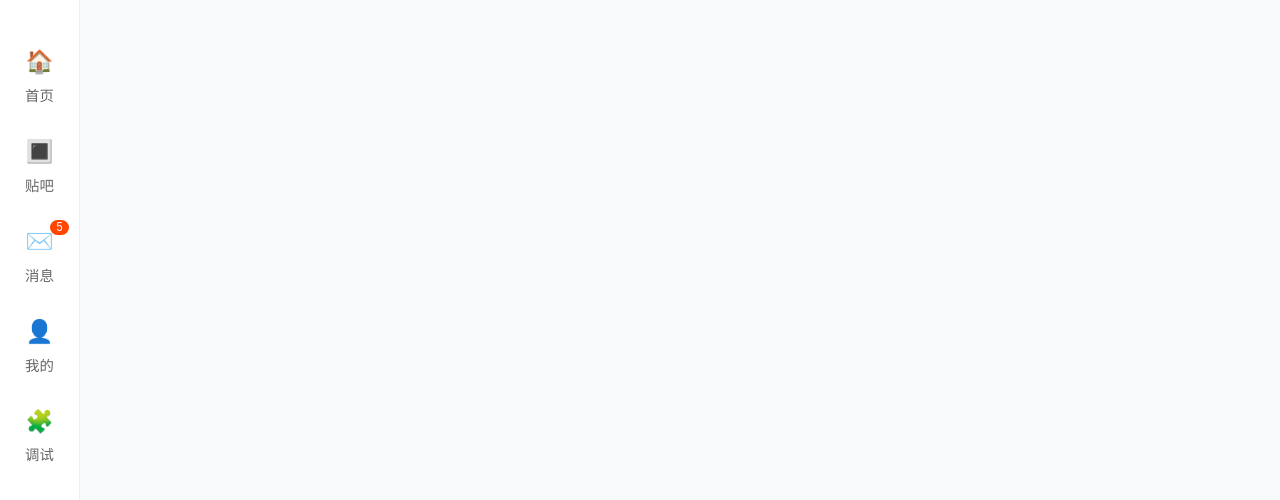
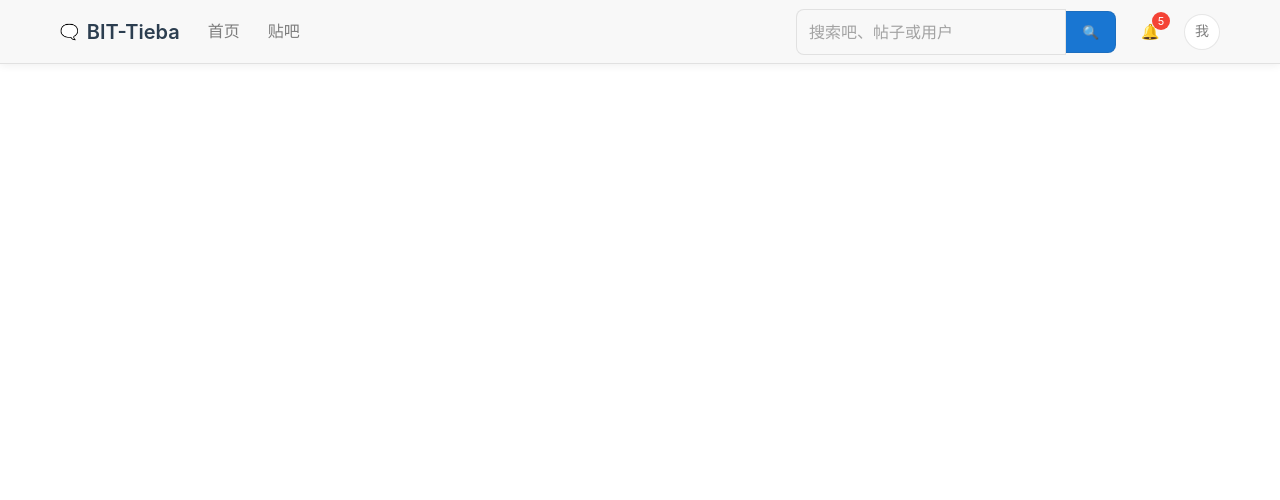
Before and after one commit to macmbc/bit-tieba, a Vue app: page /search in a window 1280 px wide. Shown: the top 500 px of the page. Built offline with nearby package versions, Linux system fonts and the light colour scheme; the HTML template or start-up script is replaced by a standard one.

Commit message:
feat: add header layout and search redesign

```diff
--- a/src/App.vue
+++ b/src/App.vue
@@ -1,22 +1,20 @@
 <template>
-  <div>
-    <!-- 如果用户未登录，显示登录/注册页面 -->
+  <div class="app-root">
     <router-view v-if="!userStore.isLoggedIn" />
-    <!-- 如果用户已登录，显示主布局 -->
-    <div class="app-container">
-      <Sidebar class="sidebar" />
-      <div class="main-content">
+    <div v-else class="app-shell">
+      <HeaderBar class="app-header" />
+      <main class="main-content">
         <router-view />
-      </div>
+      </main>
     </div>
   </div>
 </template>
 
 <script lang="ts" setup>
-import Sidebar from '@/components/SideBar.vue'
 import { onMounted } from 'vue'
 import { useUserStore } from '@/stores/user'
 import { useMessageStore } from '@/stores/user'
+import HeaderBar from '@/components/HeaderBar.vue'
 
 const userStore = useUserStore()
 const messageStore = useMessageStore()
@@ -30,30 +28,35 @@ onMounted(() => {
 </script>
 
 <style scoped>
-.app-container {
-  display: flex;
-  flex-direction: row;
-  width: 100vw;
-  height: 100vh;
-  margin: 0;
-  padding: 0;
-  box-sizing: border-box;
+.app-root {
+  min-height: 100vh;
+  background: var(--color-background);
 }
 
-.sidebar {
+.app-shell {
+  min-height: 100vh;
+  display: flex;
+  flex-direction: column;
+  background: var(--color-background);
+}
+
+.app-header {
   flex-shrink: 0;
-  color: #fff;
-  height: 100vh;
-  overflow-y: auto;
 }
 
 .main-content {
   flex: 1;
-  overflow-y: auto;
-  background-color: #f8f9fa;
-  height: 100vh;
+  width: 100%;
+  max-width: var(--layout-heart-width);
+  margin: 0 auto;
+  padding: calc(64px + var(--sp-5)) var(--sp-5) var(--sp-5);
   box-sizing: border-box;
-  padding: 0;
-  margin: 0;
+  background: var(--color-background);
+}
+
+@media (max-width: 768px) {
+  .main-content {
+    padding: calc(64px + var(--sp-4)) var(--sp-3) var(--sp-4);
+  }
 }
 </style>
--- a/src/assets/main.css
+++ b/src/assets/main.css
@@ -1,39 +1,31 @@
 @import './base.css';
 
 #app {
-  display: flex;
-  flex-direction: row;
-  width: 100vw;
-  height: 100vh;
-  max-width: none;
+  min-height: 100vh;
+  width: 100%;
   margin: 0;
   padding: 0;
   box-sizing: border-box;
+  background: var(--color-background);
+  color: var(--color-text-1);
 }
 
-a,
-.green {
+a {
+  color: var(--color-brand);
   text-decoration: none;
-  color: hsla(160, 100%, 37%, 1);
-  transition: 0.4s;
-  padding: 3px;
+  transition: color var(--ease-fast) ease, opacity var(--ease-fast) ease;
 }
 
-@media (hover: hover) {
-  a:hover {
-    background-color: hsla(160, 100%, 37%, 0.2);
-  }
+a:hover {
+  color: var(--color-brand-hover);
 }
 
-/* @media (min-width: 1024px) {
-  body {
-    display: flex;
-    place-items: center;
-  }
+input,
+button,
+textarea {
+  font-family: inherit;
+}
 
-  #app {
-    display: grid;
-    grid-template-columns: 1fr 1fr;
-    padding: 0 2rem;
-  }
-} */
+button {
+  cursor: pointer;
+}
--- /dev/null
+++ b/src/components/HeaderBar.vue
@@ -0,0 +1,180 @@
+<template>
+  <header class="header" role="banner">
+    <div class="header-inner">
+      <div class="left">
+        <router-link to="/home" class="logo" aria-label="返回首页">
+          🗨️ <span class="brand">BIT-Tieba</span>
+        </router-link>
+        <nav class="nav" aria-label="主导航">
+          <router-link to="/home" class="nav-link">首页</router-link>
+          <router-link to="/forums" class="nav-link">贴吧</router-link>
+        </nav>
+      </div>
+
+      <div class="right">
+        <div class="search-wrap">
+          <SearchBar />
+        </div>
+        <router-link to="/message" class="icon-btn" aria-label="消息">
+          <span class="icon" aria-hidden="true">🔔</span>
+          <span v-if="unreadCount" class="badge">{{ unreadText }}</span>
+        </router-link>
+        <router-link to="/me" class="avatar" aria-label="个人中心">
+          <span class="avatar-initials">我</span>
+        </router-link>
+      </div>
+    </div>
+  </header>
+</template>
+
+<script lang="ts" setup>
+import { computed } from 'vue'
+import { useMessageStore } from '@/stores/user'
+import SearchBar from '@/components/SearchBar.vue'
+
+const messageStore = useMessageStore()
+const unreadCount = computed(() => messageStore.unreadCount)
+const unreadText = computed(() => (unreadCount.value > 99 ? '99+' : unreadCount.value))
+</script>
+
+<style scoped>
+.header {
+  position: fixed;
+  top: 0;
+  left: 0;
+  right: 0;
+  height: 64px;
+  background: var(--color-card-bg);
+  border-bottom: 1px solid var(--color-border);
+  box-shadow: var(--shadow-sm);
+  z-index: 1000;
+  backdrop-filter: blur(8px);
+}
+
+.header-inner {
+  max-width: 1200px;
+  margin: 0 auto;
+  display: flex;
+  align-items: center;
+  justify-content: space-between;
+  height: 100%;
+  padding: 0 var(--sp-5);
+}
+
+.left {
+  display: flex;
+  align-items: center;
+  gap: var(--sp-6);
+}
+
+.logo {
+  display: inline-flex;
+  align-items: center;
+  gap: var(--sp-2);
+  color: var(--color-text-1);
+  text-decoration: none;
+  font-weight: var(--fw-bold);
+}
+
+.brand {
+  font-size: 1.25rem;
+  font-weight: var(--fw-bold);
+}
+
+.nav {
+  display: flex;
+  gap: var(--sp-5);
+}
+
+.nav-link {
+  color: var(--color-text-2);
+  text-decoration: none;
+  font-size: var(--fz-body);
+  padding: var(--sp-2) var(--sp-1);
+  border-radius: var(--radius-sm);
+  transition: color var(--ease-fast) ease, background-color var(--ease-fast) ease;
+}
+
+.nav-link:hover,
+.router-link-active.nav-link {
+  color: var(--color-brand);
+  background: color-mix(in srgb, var(--color-brand) 12%, transparent);
+}
+
+.right {
+  display: flex;
+  align-items: center;
+  gap: var(--sp-4);
+}
+
+.search-wrap :deep(.search-bar) {
+  margin: 0;
+  width: 320px;
+}
+
+.icon-btn {
+  position: relative;
+  display: inline-flex;
+  align-items: center;
+  justify-content: center;
+  width: 36px;
+  height: 36px;
+  border-radius: 50%;
+  text-decoration: none;
+  color: var(--color-text-1);
+  transition: background-color var(--ease-fast) ease;
+}
+
+.icon-btn:hover {
+  background: color-mix(in srgb, var(--color-brand) 12%, transparent);
+}
+
+.badge {
+  position: absolute;
+  top: -2px;
+  right: -2px;
+  min-width: 18px;
+  height: 18px;
+  padding: 0 4px;
+  border-radius: 9px;
+  background: var(--color-danger);
+  color: #fff;
+  font-size: 11px;
+  line-height: 18px;
+  text-align: center;
+}
+
+.avatar {
+  width: 36px;
+  height: 36px;
+  border-radius: 50%;
+  background: var(--color-background);
+  border: 1px solid var(--color-border);
+  display: inline-flex;
+  align-items: center;
+  justify-content: center;
+  color: var(--color-text-2);
+  text-decoration: none;
+  transition: box-shadow var(--ease-fast) ease;
+}
+
+.avatar:hover {
+  box-shadow: var(--shadow-sm);
+}
+
+.avatar-initials {
+  font-size: 14px;
+}
+
+@media (max-width: 768px) {
+  .header-inner {
+    padding: 0 var(--sp-3);
+  }
+  .nav {
+    display: none;
+  }
+  .search-wrap :deep(.search-bar) {
+    width: 220px;
+  }
+}
+</style>
--- a/src/components/SearchBar.vue
+++ b/src/components/SearchBar.vue
@@ -11,61 +11,75 @@
 </template>
 
 <script lang="ts" setup>
-import { ref } from 'vue';
-import { useRouter } from 'vue-router';
+import { ref } from 'vue'
+import { useRouter } from 'vue-router'
 
-const searchQuery = ref('');
-const router = useRouter();
+const searchQuery = ref('')
+const router = useRouter()
 
 const handleSearch = () => {
-  if (searchQuery.value.trim()) {
-    router.push(`/search?q=${searchQuery.value}`);
-  }
-};
+  const query = searchQuery.value.trim()
+  if (!query) return
+  router.push({ path: '/search', query: { q: query } })
+}
 </script>
 
 <style scoped>
 .search-bar {
   display: flex;
   align-items: center;
-  margin-bottom: 20px;
+  margin-bottom: var(--sp-5);
+}
+
+.icon {
+  font-size: 1rem;
+  color: var(--color-text-3);
 }
 
 .search-input {
   width: 100%;
   max-width: 500px;
-  padding: 10px;
-  border: 1px solid #ddd;
-  border-radius: 4px 0 0 4px;
-  font-size: 1rem;
+  padding: var(--sp-3);
+  border: 1px solid var(--color-border);
+  border-radius: var(--radius-md) 0 0 var(--radius-md);
+  font-size: var(--fz-body);
+  background: var(--color-card-bg);
+  color: var(--color-text-1);
+}
+
+.search-input::placeholder {
+  color: var(--color-text-3);
+}
+
+.search-input:focus {
+  outline: none;
 }
 
 .search-btn {
-  padding: 10px 15px;
-  border: 1px solid #ddd;
+  padding: var(--sp-3) var(--sp-4);
+  border: 1px solid var(--color-border);
   border-left: none;
-  background: #4c91d9; /* 贴吧蓝色 */
-  color: white;
-  border-radius: 0 4px 4px 0;
+  background: var(--color-brand);
+  color: #fff;
+  border-radius: 0 var(--radius-md) var(--radius-md) 0;
   cursor: pointer;
+  transition: background var(--ease-fast);
 }
 
 .search-btn:hover {
-  background: #3a7bc8;
+  background: var(--color-brand-hover);
 }
 
-/* 暗模式 */
-@media (prefers-color-scheme: dark) {
-  .search-input {
-    background: #222;
-    border-color: #444;
-    color: #ddd;
+.search-btn:active {
+  transform: scale(0.96);
+}
+
+@media (max-width: 576px) {
+  .search-bar {
+    width: 100%;
   }
   .search-btn {
-    background: #6ab0ff;
-  }
-  .search-btn:hover {
-    background: #5a9be6;
+    display: none;
   }
 }
 </style>
--- a/src/views/HomeView.vue
+++ b/src/views/HomeView.vue
@@ -1,6 +1,5 @@
 <template>
   <div class="home">
-    <SearchBar />
     <HotForums :forums="hotForums" />
     <HotPosts :posts="hotPosts" />
     <FollowedPosts v-if="isLoggedIn" :posts="followedPosts" />
@@ -13,7 +12,6 @@ import { useUserStore } from '@/stores/user'
 import { getHotForums, getHotPosts, getFollowedPosts } from '@/api/forumApi'
 import type { Forum, Post } from '@/types'
 
-import SearchBar from '@/components/SearchBar.vue'
 import HotForums from '@/components/HotForums.vue'
 import HotPosts from '@/components/HotPosts.vue'
 import FollowedPosts from '@/components/FollowedPosts.vue'
@@ -48,23 +46,14 @@ onMounted(async () => {
 
 <style scoped>
 .home {
-  max-width: 1200px;
+  max-width: var(--layout-heart-width);
   margin: 0 auto;
-  padding: 20px;
-  padding-left: 100px; /* 适配侧边栏宽度 (80px + 20px 间距) */
+  padding: 0;
 }
 
-/* 响应式 */
 @media (max-width: 576px) {
   .home {
-    padding-left: 20px; /* 移动端移除侧边栏偏移 */
-  }
-}
-
-/* 暗模式 */
-@media (prefers-color-scheme: dark) {
-  .home {
-    background: #1a1a1a;
+    padding: 0;
   }
 }
 </style>
```
Also changed, not shown: src/assets/base.css (line endings or trailing spaces), 1 other file (tests, documents, lock files or other folders).
